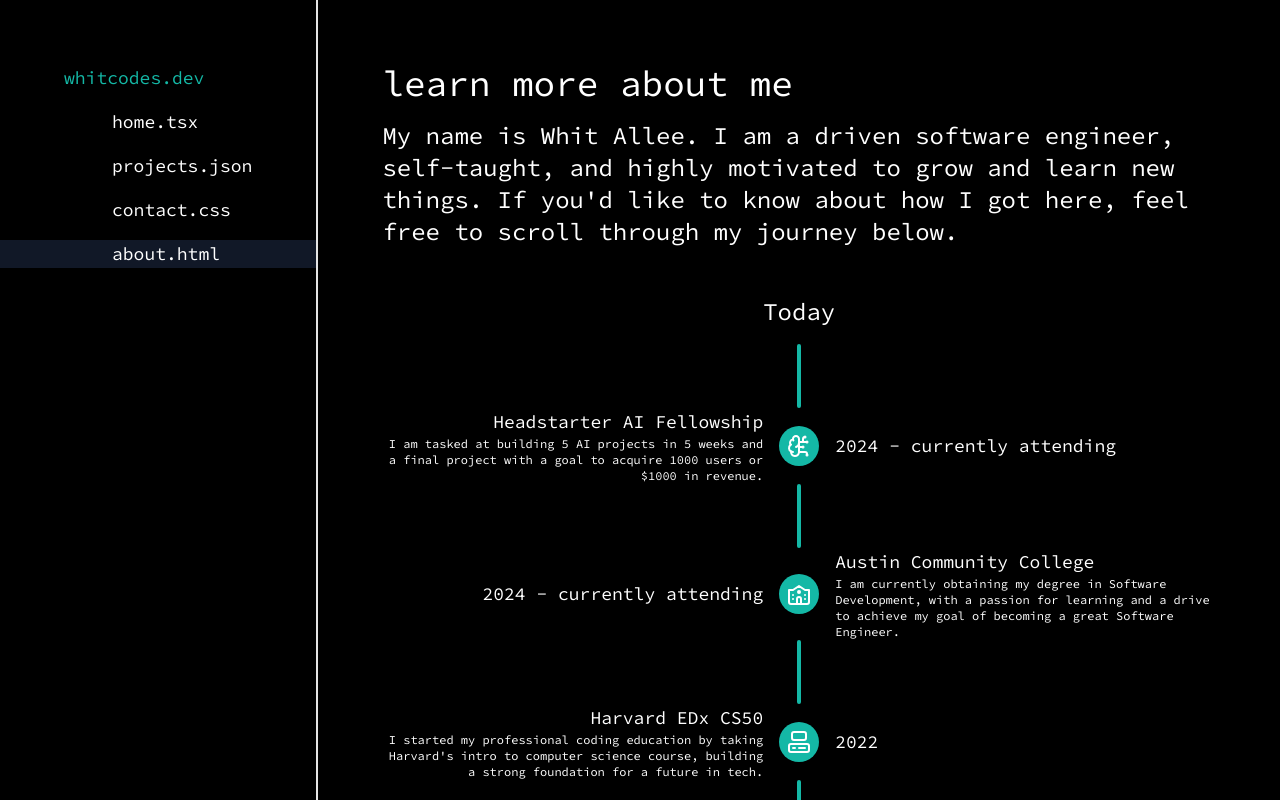
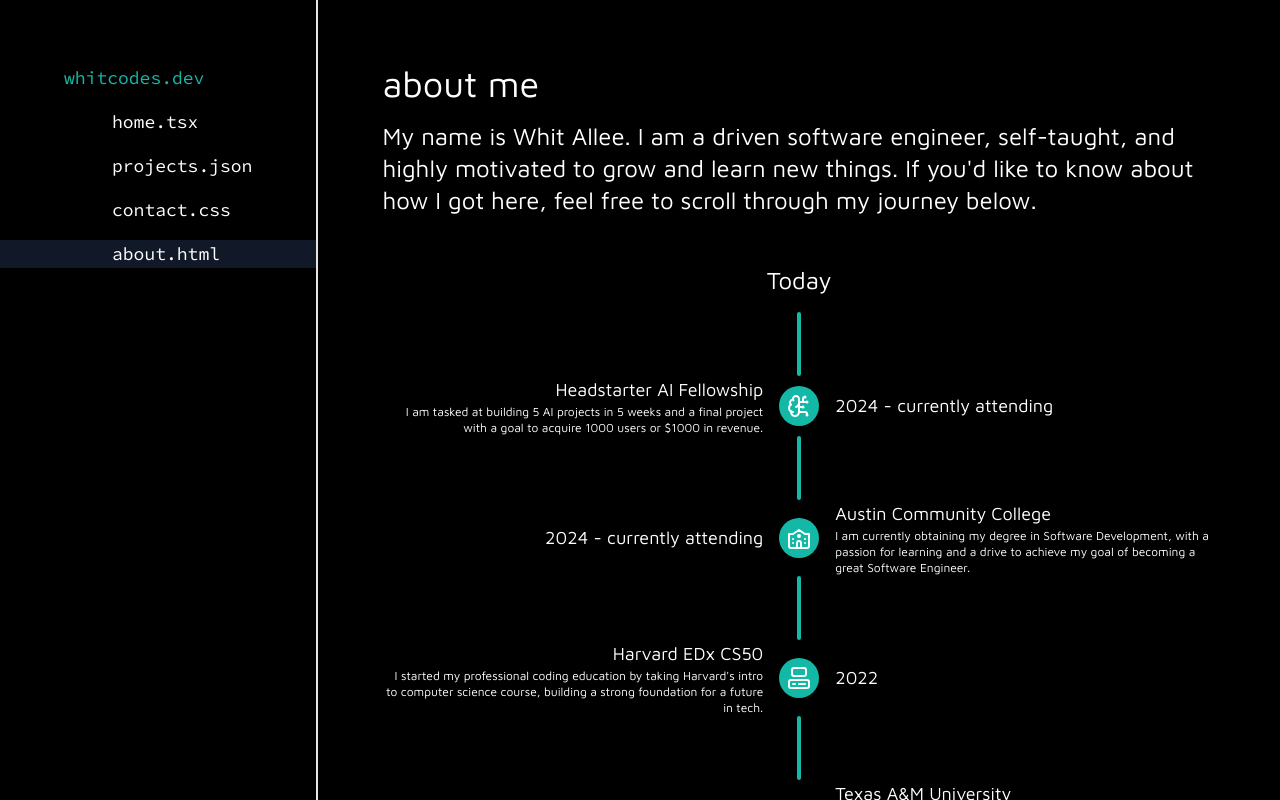
Before and after one commit to whitallee/portfolio, a Next.js app: page /about in a window 1280 px wide. Built offline with nearby package versions, Linux system fonts and the light colour scheme.

Commit message:
fixed font

```diff
--- a/app/about/page.tsx
+++ b/app/about/page.tsx
@@ -17,7 +17,7 @@
 
     return (
         <main className="h-screen max-h-screen flex flex-col items-start justify-start w-full gap-4 pt-16">
-        <h2 className="text-2xl sm:text-4xl pr-2 sm:pr-16">learn more about me</h2>
+        <h2 className="text-2xl sm:text-4xl pr-2 sm:pr-16">about me</h2>
         <div className="text-xl sm:text-2xl flex flex-col overflow-y-scroll pb-16">
             <p className="pr-2 sm:pr-16">My name is Whit Allee. I am a driven software engineer, self-taught, and highly motivated to grow and learn new things. If you&apos;d like to know about how I got here, feel free to scroll through my journey below.</p>
             <div className="flex flex-col w-full items-center pt-8 pr-2 sm:pr-16">
--- a/app/layout.tsx
+++ b/app/layout.tsx
@@ -1,9 +1,11 @@
 import type { Metadata } from "next";
 import { Source_Code_Pro } from "next/font/google";
+import { Maven_Pro } from "next/font/google";
 import "./globals.css";
 import FileTree from "@/components/FileTree";
 
 const sourceCodePro = Source_Code_Pro({ subsets: ["latin"] });
+const mavenPro = Maven_Pro({ subsets: ["latin"] });
 
 export const metadata: Metadata = {
   title: "whitcodes",
@@ -17,7 +19,7 @@
 }>) {
   return (
     <html lang="en">
-      <body className={sourceCodePro.className}>
+      <body className={mavenPro.className}>
         <div className="flex w-screen max-w-full">
           <FileTree/>
           <div className="pl-2 sm:pl-16">{children}</div>
--- a/components/FileTree.tsx
+++ b/components/FileTree.tsx
@@ -1,14 +1,17 @@
 "use client"
 
+import { Source_Code_Pro } from "next/font/google";
 import Link from "next/link";
 import { usePathname } from "next/navigation";
+
+const sourceCodePro = Source_Code_Pro({ subsets: ["latin"] });
 
 export default function FileTree() {
     const path = usePathname()
     const currentPathClass = "px-2 sm:px-16 bg-gray-900"
     return (
         <>
-            <div className="flex flex-col gap-4 h-screen max-h-full border-r-2 pt-16 text-sm sm:text-lg">
+            <div className={sourceCodePro.className + " flex flex-col gap-4 h-screen max-h-full border-r-2 pt-16 text-sm sm:text-lg"}>
                 <span className="flex px-2 sm:px-16 text-teal-500">whitcodes.dev</span>
                 <div className="flex flex-col gap-4 indent-4 sm:indent-12">
                     <Link className={path === "/" ? currentPathClass : "px-2 sm:px-16"} href={"/"}>home.tsx</Link>
```
